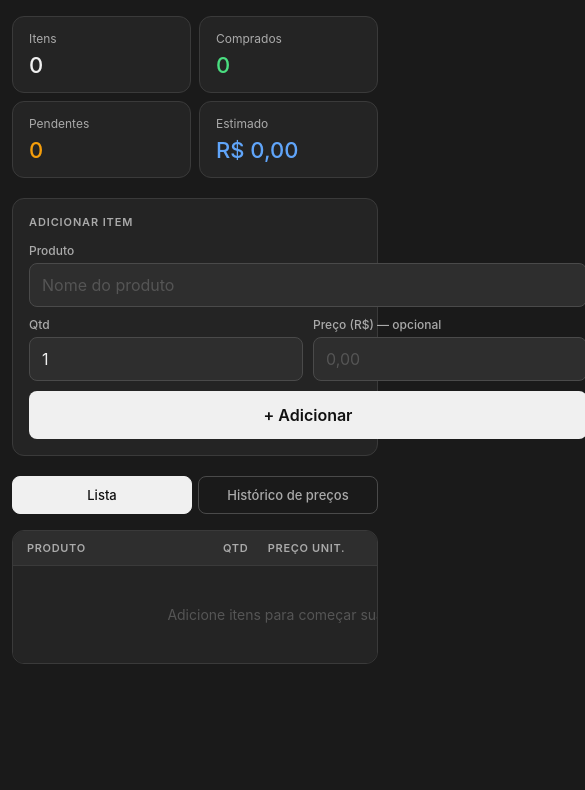
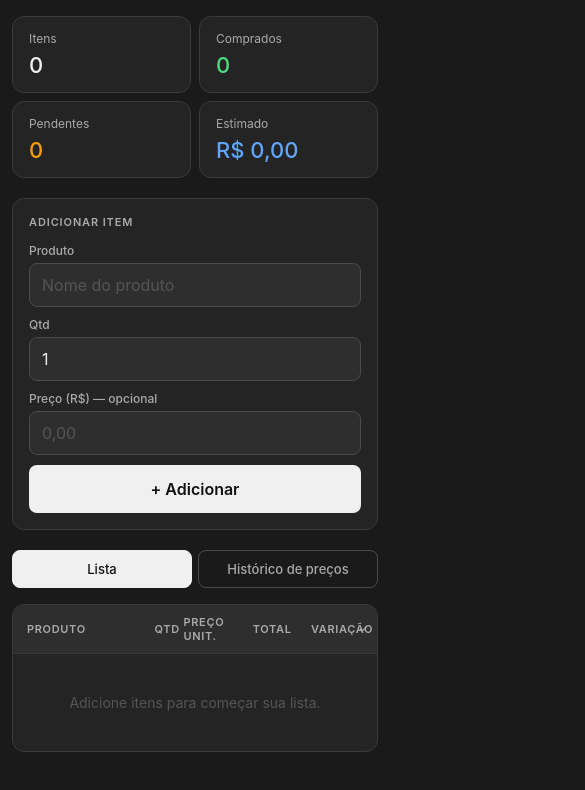
Before and after one commit to FelipeIronride/lista-compras, a plain HTML site: page index.html in a window 390 px wide. Shown: the whole page, 585 px wide, since content can reach past the window. Drawn offline with Linux system fonts and the light colour scheme.

Commit message:
fix mobile layout

```diff
--- a/style.css
+++ b/style.css
@@ -376,7 +376,6 @@ tr:last-child td { border-bottom: none; }
 @media (max-width: 600px) {
   .app { padding: 1rem 0.75rem; }
 
-  /* Cards em 2x2 no mobile */
   .cards {
     grid-template-columns: repeat(2, 1fr);
     gap: 8px;
@@ -385,29 +384,19 @@ tr:last-child td { border-bottom: none; }
   .card { padding: 0.875rem 1rem; }
   .card-value { font-size: 22px; }
 
-  /* Formulário empilhado no mobile */
   .form-section { padding: 1rem; }
 
   .form-row {
-    grid-template-columns: 1fr 1fr;
-    grid-template-rows: auto auto auto;
+    grid-template-columns: 1fr;
     gap: 10px;
   }
 
-  /* Produto ocupa linha inteira */
-  .form-row .form-group:first-child {
-    grid-column: 1 / -1;
-  }
-
-  /* Botão adicionar ocupa linha inteira */
   .btn-add {
-    grid-column: 1 / -1;
     justify-content: center;
     height: 48px;
     font-size: 16px;
   }
 
-  /* Abas full width no mobile */
   .tab-row { gap: 6px; }
   .tab-btn {
     flex: 1;
@@ -415,6 +404,14 @@ tr:last-child td { border-bottom: none; }
     padding: 10px 8px;
     font-size: 13px;
   }
+
+  .table-wrap {
+    overflow-x: hidden;
+  }
+
+  table {
+    min-width: unset;
+  }
 }
 
 @media (max-width: 380px) {
```
